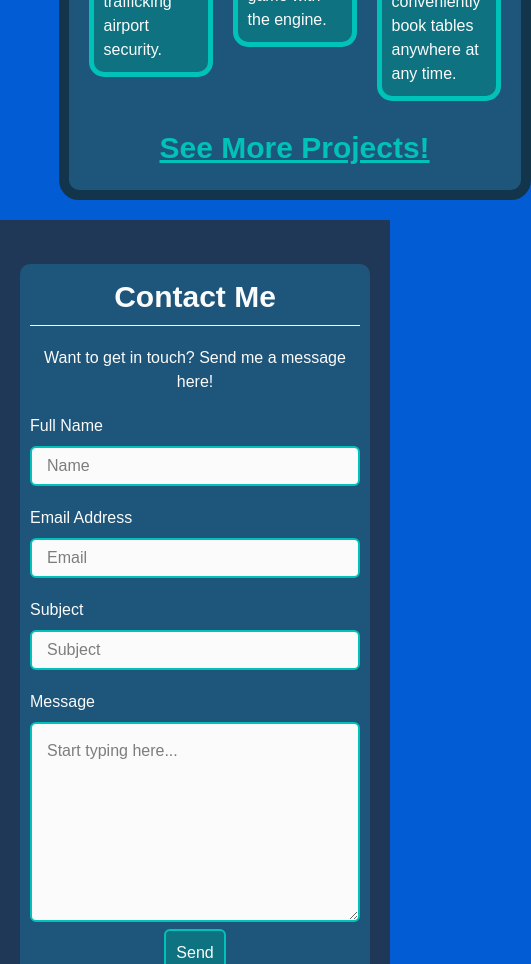
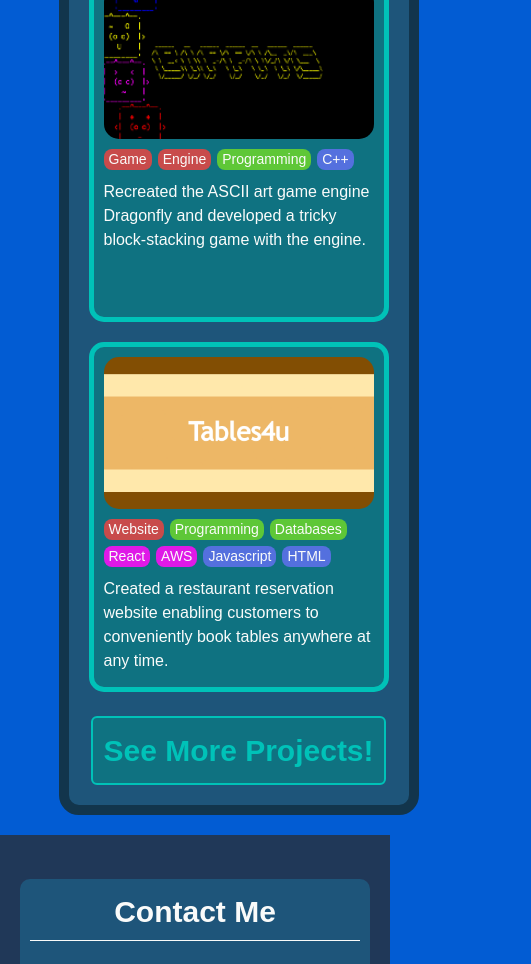
Before and after one commit to TapeKnot/Portfolio-Website, a Next.js app: page / in a window 390 px wide. Shown: the part 1020-1984 px from the top of the page, 531 px wide, since content can reach past the window. Built offline with nearby package versions, Linux system fonts and the light colour scheme.

Commit message:
Responsive Website Changes

```diff
--- a/src/app/globals.css
+++ b/src/app/globals.css
@@ -161,14 +161,22 @@ hr {
   padding: 20px;
 }
 
-/* Projects */
+/* Project Card */
+
+.project-card-container {
+  display: flex;
+  flex-wrap: wrap;
+  gap: 20px;
+  justify-content: center;
+  columns:
+}
 
 .project-card {
   background: var(--project-card);
   border: 5px solid var(--project-card-border);
   border-radius: 15px;
-  max-width: 300px;
-  height: fit-content;
+  width: 300px;
+  height: 350px;
   padding: 10px;
   color: var(--text);
 }
@@ -188,6 +196,8 @@ hr {
   margin-bottom: 10px;
   aspect-ratio: 16/9;
 }
+
+/* Project Page */
 
 .project-page-img {
   margin: auto;
@@ -281,6 +291,16 @@ hr {
   cursor: pointer;
 }
 
+.hyperlink-button-large {
+  padding: 10px;
+  background: var(--project-card);
+  border-radius: 6px;
+  border: 2px solid var(--project-card-border);
+  cursor: pointer;
+  font-size: 30px;
+  font-weight: bold;
+}
+
 .text-align-center {
   text-align: center;
 }
--- a/src/app/page.tsx
+++ b/src/app/page.tsx
@@ -19,7 +19,7 @@ export default function Page() {
           </p>
         </div>
         <div className="foreground-section">
-          <div className="h-centered-grid-section">
+          <div className="project-card-container">
             <div className="project-card">
               <Link href="/projects/travelling-with-taste">
                 <Image className="project-card-img" src={travellingWithTaste} alt="travelling-with-taste"/>
@@ -64,7 +64,9 @@ export default function Page() {
             </div>
           </div>
           <br/>
-          <Link href="/projects"><h2 className="text-underline text-align-center">See More Projects!</h2></Link>
+          <div className="flex-div justify-content-center">
+            <Link className="hyperlink-button-large" href="/projects">See More Projects!</Link>
+          </div>
         </div>
       </main>
     </div>
--- a/src/app/projects/page.tsx
+++ b/src/app/projects/page.tsx
@@ -15,7 +15,7 @@ export default function Page() {
           <hr/>
         </div>
         <div className="foreground-section">
-          <div className="h-centered-grid-section">
+          <div className="project-card-container">
             <div className="project-card">
               <Link href="/projects/travelling-with-taste">
                 <Image className="project-card-img" src={travellingWithTaste} alt="travelling-with-taste"/>
@@ -58,9 +58,6 @@ export default function Page() {
               </div>
               <p>Created a restaurant reservation website enabling customers to conveniently book tables anywhere at any time.</p>
             </div>
-          </div>
-          <br/>
-          <div className="h-centered-grid-section">
             <div className="project-card">
               <Link href="/projects/kooky-kritters">
                 <Image className="project-card-img" src={kookyKritters} alt="kooky-kritters"/>
@@ -89,6 +86,7 @@ export default function Page() {
               <p>Developed a tower defense game featuring top-down shooter combat and resource management.</p>
             </div>
           </div>
+          <br/>
         </div>
       </main>
     </div>
--- a/src/components/contact-form/contact-form.css
+++ b/src/components/contact-form/contact-form.css
@@ -9,11 +9,16 @@ form {
 }
 
 form button {
+    color:#00C2B8;
     padding: 10px;
     background: var(--project-card);
     border-radius: 6px;
     border: 2px solid var(--project-card-border);
     cursor: pointer;
+}
+
+form button:hover {
+    color:#00F5E9;
 }
 
 .input-box {
```
